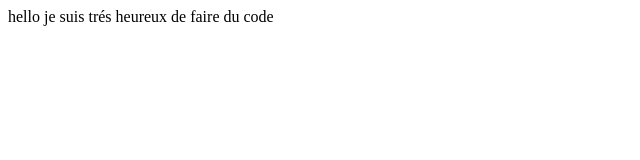
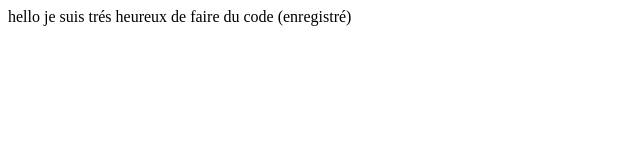
Before and after one commit to Z0RAcode/mon-premier-projet, a plain HTML site: page index.html in a window 1280 px wide. Shown: the whole page, without its empty margins (0-640 px from the left). Drawn offline with Linux system fonts and the light colour scheme.

Commit message:
Update index.html

```diff
--- a/index.html
+++ b/index.html
@@ -6,6 +6,6 @@
     <title>Document</title>
 </head>
 <body>
-hello je suis trés heureux de faire du code
+hello je suis trés heureux de faire du code (enregistré)
 </body>
 </html>
```
